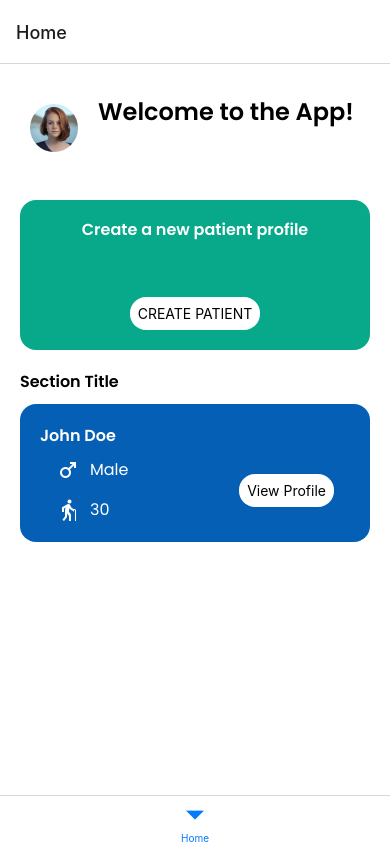
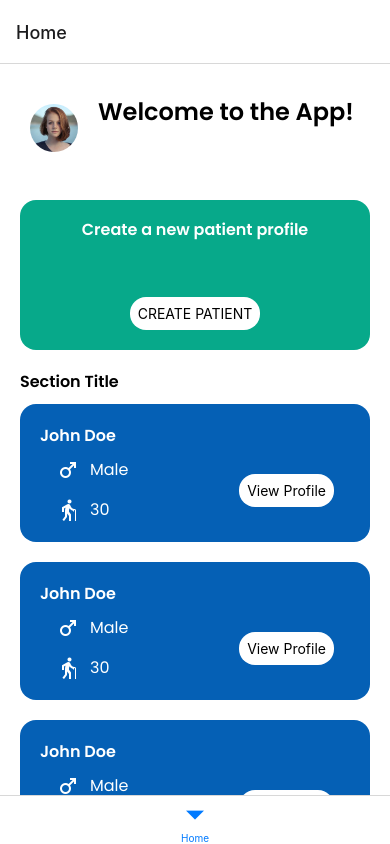
Before and after one commit to DanielVelaJ/Omoide, a React Native app: screen /Home in a window 390 px wide. Built offline with nearby package versions, Linux system fonts and the light colour scheme.

Commit message:
Finished preview of WelcomeScreen

```diff
--- a/src/screens/HomeScreen.js
+++ b/src/screens/HomeScreen.js
@@ -1,36 +1,44 @@
 import React from 'react';
-import { SafeAreaView,Text } from 'react-native';
+import { SafeAreaView,Text, FlatList, StyleSheet,View } from 'react-native';
 import Header from '../components/Header';
 import TopBanner from '../components/TopBanner';
 import Section from '../components/Section'; // Import the Section component
 import PatientPreview from '../components/PatientPreview'; // Import the PatientPreview component
-import IconWithText from '../components/IconWithText';
-import { MaterialIcons } from '@expo/vector-icons'; // Import the Icon component
 import { commonStyles } from '../theme/theme';
 
+// Test Data
 const testPatient = {
   name: "John Doe",
   gender: "Male",
   age: 30
 };
+const testData = [testPatient,testPatient,testPatient,testPatient,testPatient,testPatient,testPatient,testPatient,testPatient]
+const DATA = Array.from({ length: 100 }, (_, i) => `Item ${i + 1}`);
+
+const Item = ({ title }) => (
+  <View style={styles.item}>
+    <Text style={styles.title}>{title}</Text>
+  </View>
+);
+
+
+
 const HomeScreen = () => {
   return (
     <SafeAreaView style={commonStyles.safeArea}>
-      <Header
-        message="Welcome to the App!"
-      />
-      {/* Other components of your screen */}
+      <Header message="Welcome to the App!"/>
       <TopBanner title={"Create a new patient profile"}
       buttonTitle="CREATE PATIENT" />
-      <Section
-      title ="Section Title">
-        <PatientPreview patient={testPatient}/>
+        <Section title ="Section Title">
+          <FlatList
+          data={testData}
+          renderItem={({ item }) => <PatientPreview patient={item} />}
+          keyExtractor={(item, index) => index.toString()}/>
 
+        </Section>
+      </SafeAreaView>
+  );
 
-      </Section>
-
-    </SafeAreaView>
-  );
 };
 
 export default HomeScreen;
```
